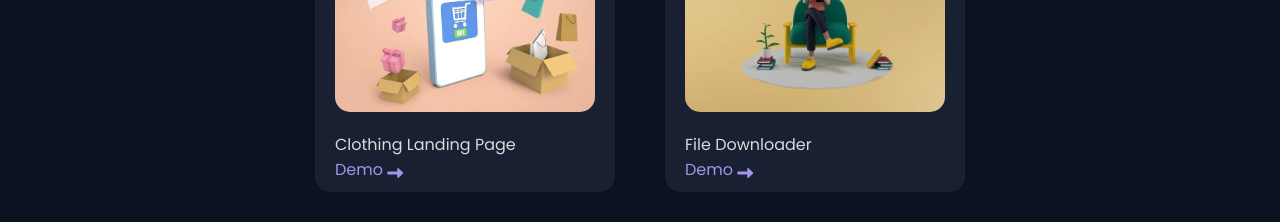
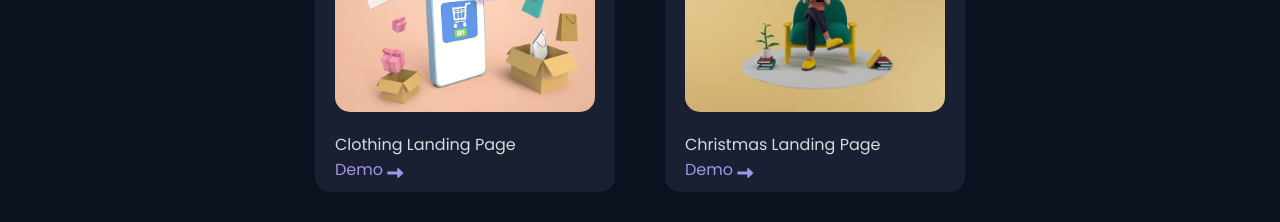
Before and after one commit to MANOTM/portfolio, a plain HTML site: page index.html in a window 1280 px wide. Shown: the part 1960-2182 px from the top of the page. Drawn offline with nearby package versions, Linux system fonts and the light colour scheme; a web font is replaced by a local one.

Commit message:
Update index.html

```diff
--- a/index.html
+++ b/index.html
@@ -241,7 +241,7 @@
                 <div class="img">
                     <img src="images/convert.jpg" alt="">
                 </div>
-                <p>File Downloader</p>
+                <p>Christmas Landing Page</p>
                 <div class="align" style="margin-left:20px ;">
                     <a href="https://manotm.github.io/Christmas-Landing-Page/" target="_blank">Demo</a>
                     <i class="fa-solid fa-right-long "></i>
```
